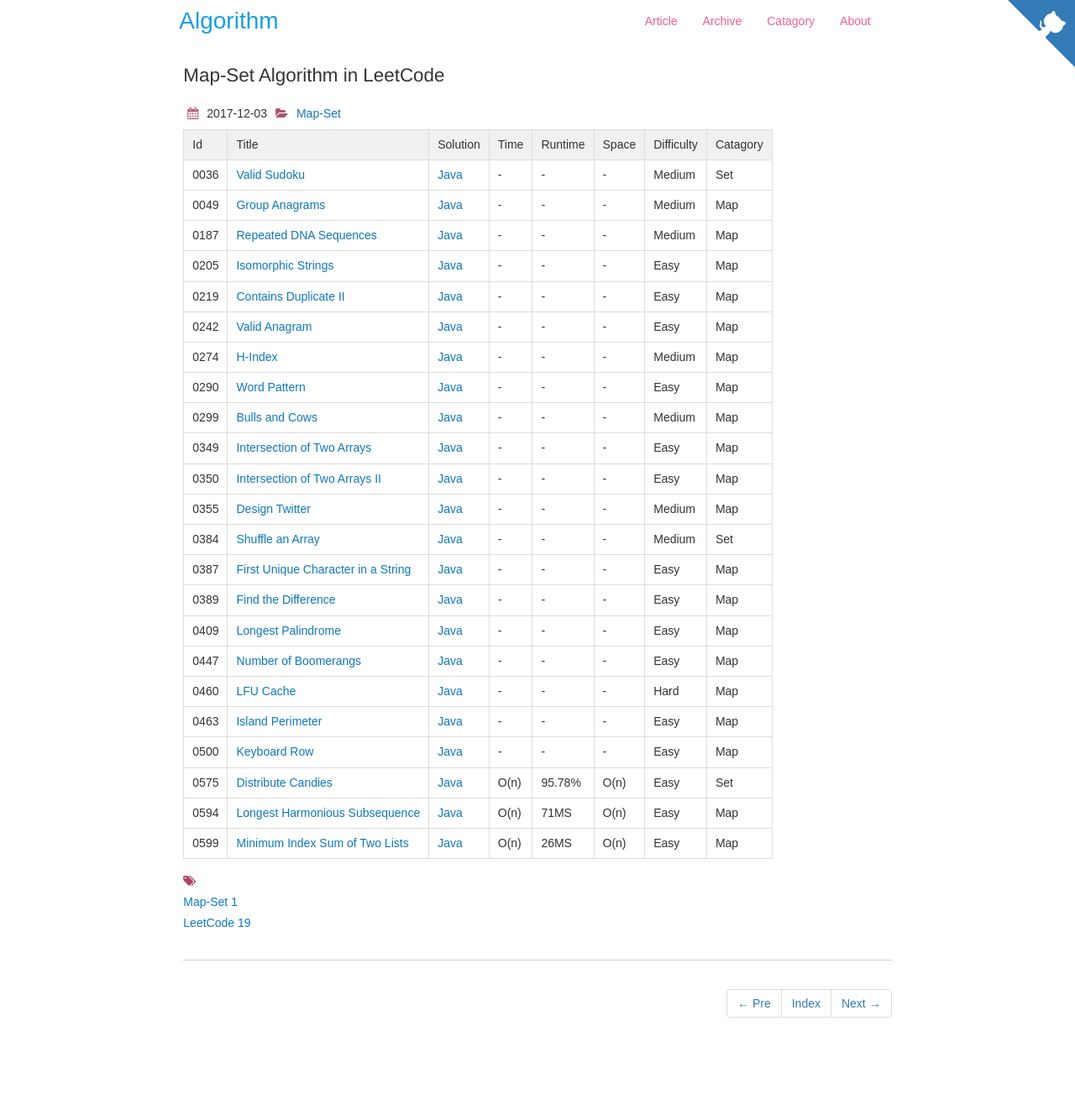
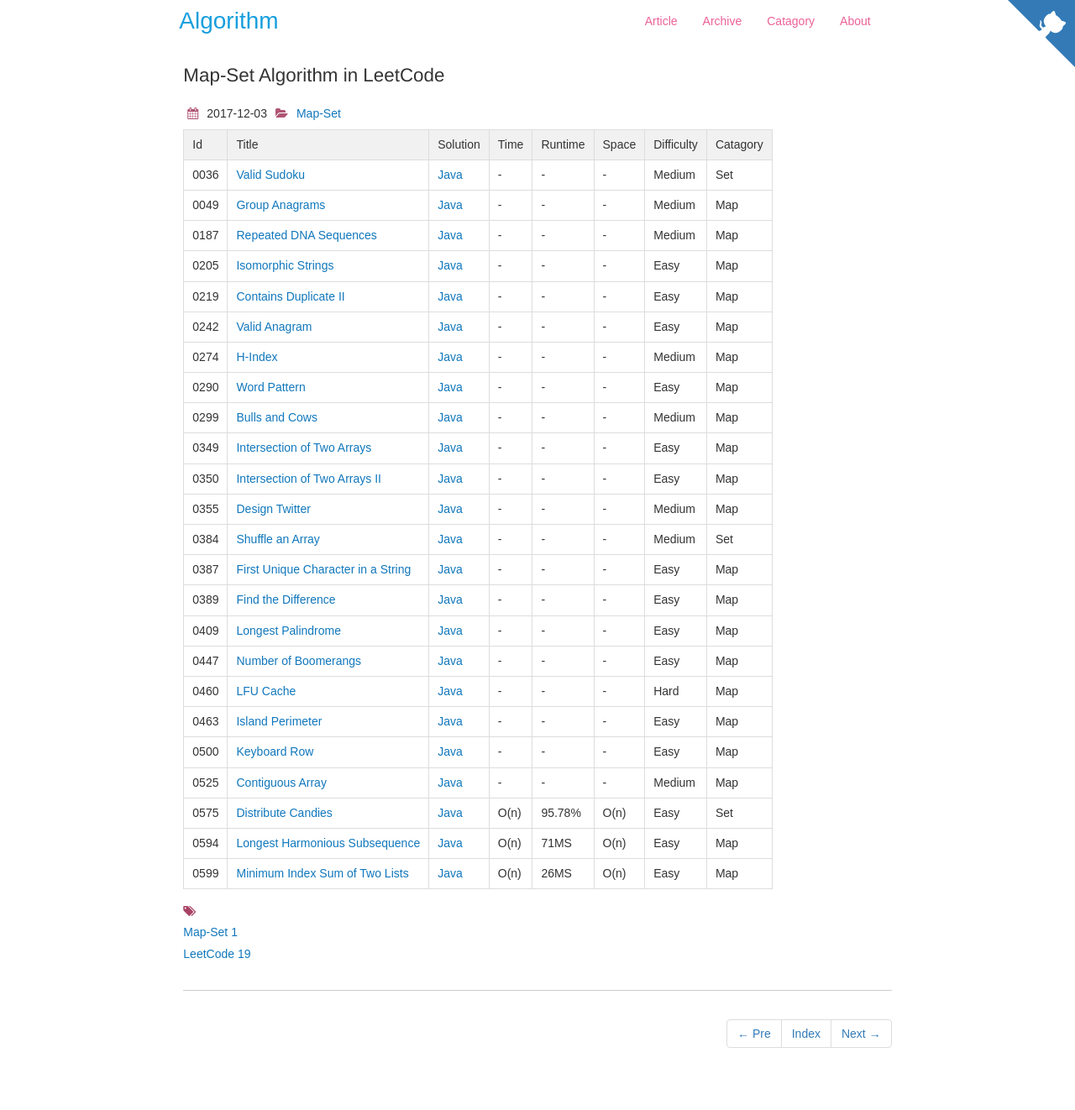
Before and after one commit to dunso/algorithm, a Jekyll site: the page built from docs/_posts/2017-12-03-Map-Set.md, in a window 1280 px wide. Shown: the whole page at 84% size. Built offline with Jekyll 4.4.1, drawn with Linux system fonts in a browser that asks for light colours; nearby versions of some CDN libraries; before the commit the page ends 1286 px from its top, so only the background shows below that.

Commit message:
Add index of LeetCode0525.java to docs

```diff
--- a/docs/_posts/2017-12-03-Map-Set.md
+++ b/docs/_posts/2017-12-03-Map-Set.md
@@ -32,6 +32,7 @@
 |0460|[LFU Cache](https://leetcode.com/problems/lfu-cache/) | [Java](https://e.srl/leetcode-460)  |-|-|-| Hard |Map|
 |0463|[Island Perimeter](https://leetcode.com/problems/island-perimeter/) | [Java](https://e.srl/leetcode-463)  |-|-|-| Easy |Map|
 |0500|[Keyboard Row](https://leetcode.com/problems/keyboard-row/) | [Java](https://e.srl/leetcode-500)  |-|-|-| Easy |Map|
+|0525|[Contiguous Array](https://leetcode.com/problems/contiguous-array/) | [Java](https://e.srl/leetcode-525)  |-|-|-| Medium |Map|
 |0575|[Distribute Candies](https://leetcode.com/problems/distribute-candies)| [Java](https://e.srl/leetcode-575/)  | O(n) |95.78%| O(n)  |  Easy |Set|
 |0594|[Longest Harmonious Subsequence](https://leetcode.com/problems/longest-harmonious-subsequence/)| [Java](https://e.srl/leetcode-594/)  | O(n) |71MS| O(n)  |  Easy |Map|
 |0599|[Minimum Index Sum of Two Lists](https://leetcode.com/problems/minimum-index-sum-of-two-lists) | [Java](https://e.srl/leetcode-599/)  | O(n) |26MS| O(n)  |  Easy |Map|
```
